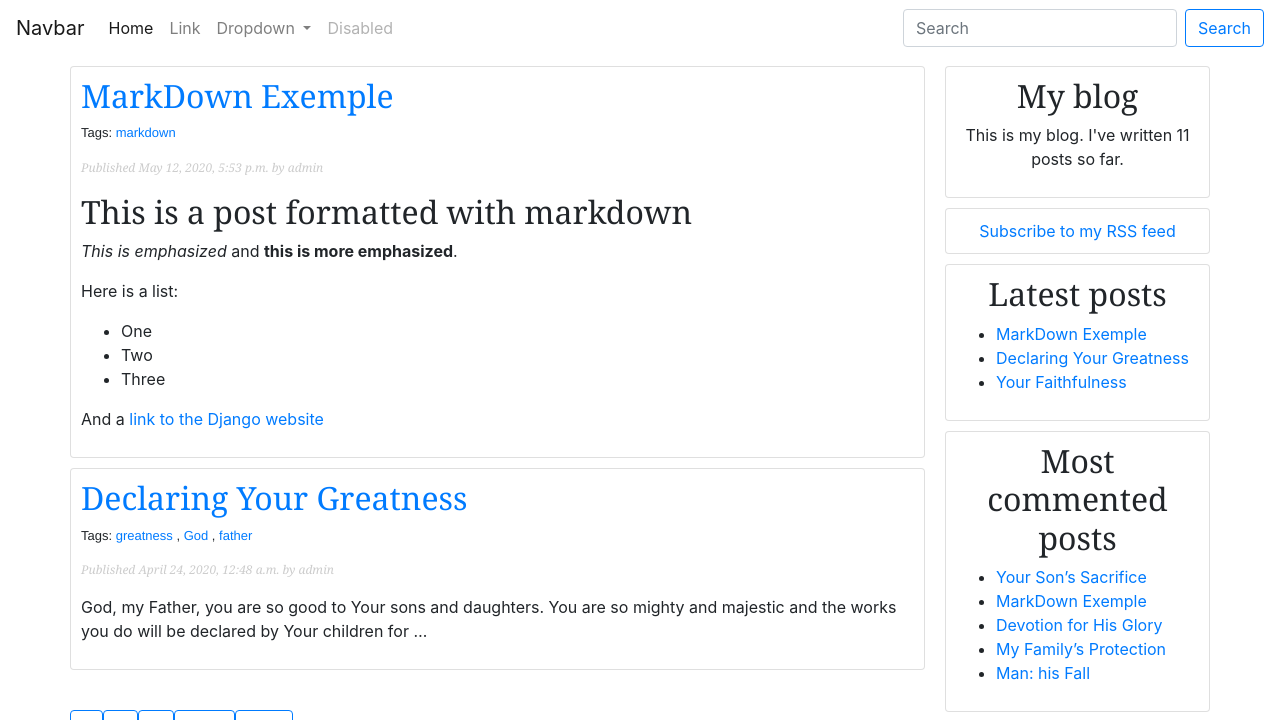
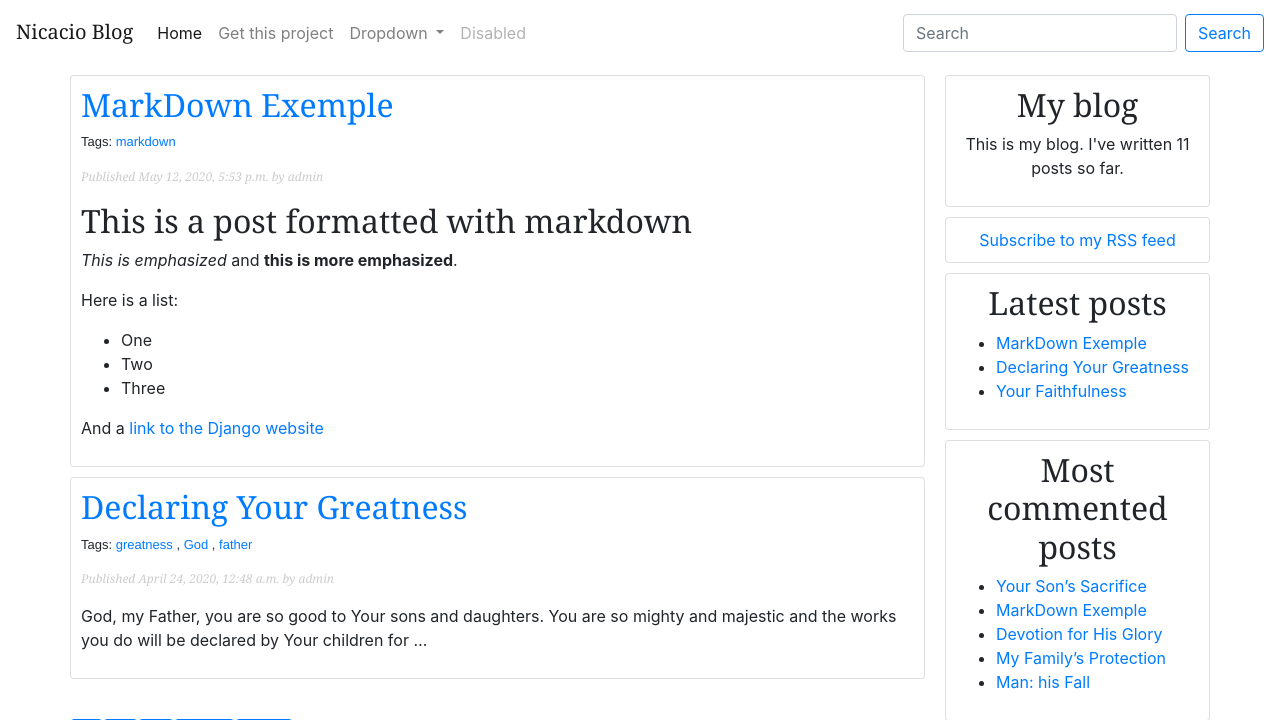
Before and after one commit to NicacioSilva/BlogProject, a Django app: page /BlogApp/ in a window 1280 px wide. Shown: the top 720 px of the page. Run offline with Django 3.2, Linux system fonts and the light colour scheme; data comes from the database, SQL or seed files in the repository; parts of the project's set-up code (start-up, migrations or seed data) failed here and were passed over; some libraries are stand-ins or nearby versions.

Commit message:
Nav Upgrade

```diff
--- a/BlogApp/templates/navbar.html
+++ b/BlogApp/templates/navbar.html
@@ -1,5 +1,5 @@
 <nav class="navbar navbar-expand-lg navbar-light bg-white   ">
-    <a class="navbar-brand" href="#">Navbar</a>
+    <h2><a class="navbar-brand" href="#">Nicacio Blog</a></h2>
     <button class="navbar-toggler" type="button" data-toggle="collapse" data-target="#navbarSupportedContent"
             aria-controls="navbarSupportedContent" aria-expanded="false" aria-label="Toggle navigation">
         <span class="navbar-toggler-icon"></span>
@@ -8,10 +8,10 @@
     <div class="collapse navbar-collapse" id="navbarSupportedContent">
         <ul class="navbar-nav mr-auto">
             <li class="nav-item active">
-                <a class="nav-link" href="#">Home <span class="sr-only">(current)</span></a>
+                <a class="nav-link" href="http://127.0.0.1:8000/BlogApp">Home<span class="sr-only">(current)</span></a>
             </li>
             <li class="nav-item">
-                <a class="nav-link" href="#">Link</a>
+                <a class="nav-link" href="https://github.com/NicacioSilva/BlogProject">Get this project</a>
             </li>
             <li class="nav-item dropdown">
                 <a class="nav-link dropdown-toggle" href="#" id="navbarDropdown" role="button" data-toggle="dropdown"
```
